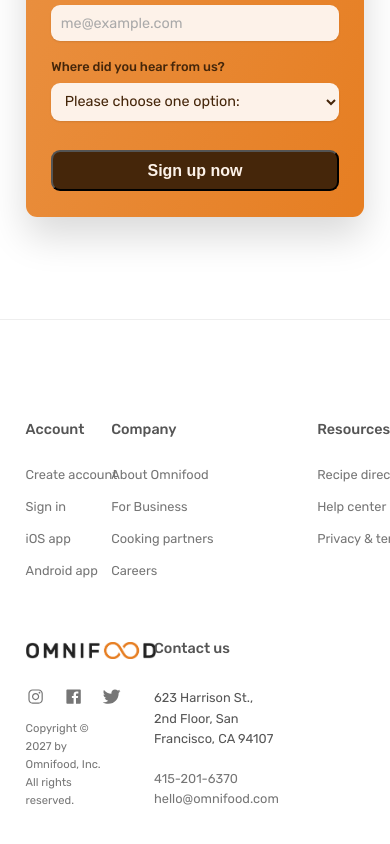
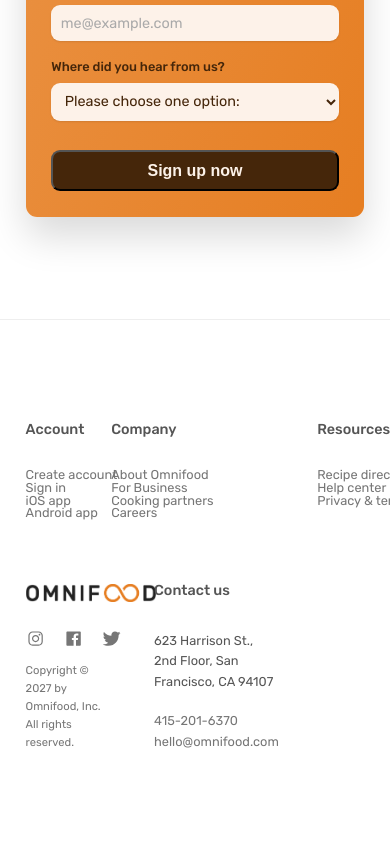
Before and after one commit to ibrahimkeyboad/omnifood, a Next.js app: page / in a window 390 px wide. Shown: the part 8743-9587 px from the top of the page. Built offline with nearby package versions, Linux system fonts and the light colour scheme.

Commit message:
update media query

```diff
--- a/src/components/footer.js
+++ b/src/components/footer.js
@@ -58,7 +58,7 @@ function Footer() {
         </div>
         <nav class={styles['nav-col']}>
           <p class={styles['footer-heading']}>Account</p>
-          <ul class={styles['footer-nav']}>
+          <ul class='footer-nav'>
             <li>
               <a class={styles['footer-link']} href='#'>
                 Create account
@@ -84,7 +84,7 @@ function Footer() {
 
         <nav class={styles['nav-col']}>
           <p class={styles['footer-heading']}>Company</p>
-          <ul class={styles['footer-nav']}>
+          <ul class='footer-nav'>
             <li>
               <a class={styles['footer-link']} href='#'>
                 About Omnifood
@@ -110,7 +110,7 @@ function Footer() {
 
         <nav class={styles['nav-col']}>
           <p class={styles['footer-heading']}>Resources</p>
-          <ul class={styles['footer-nav']}>
+          <ul class='footer-nav'>
             <li>
               <a class={styles['footer-link']} href='#'>
                 Recipe directory{' '}
```
